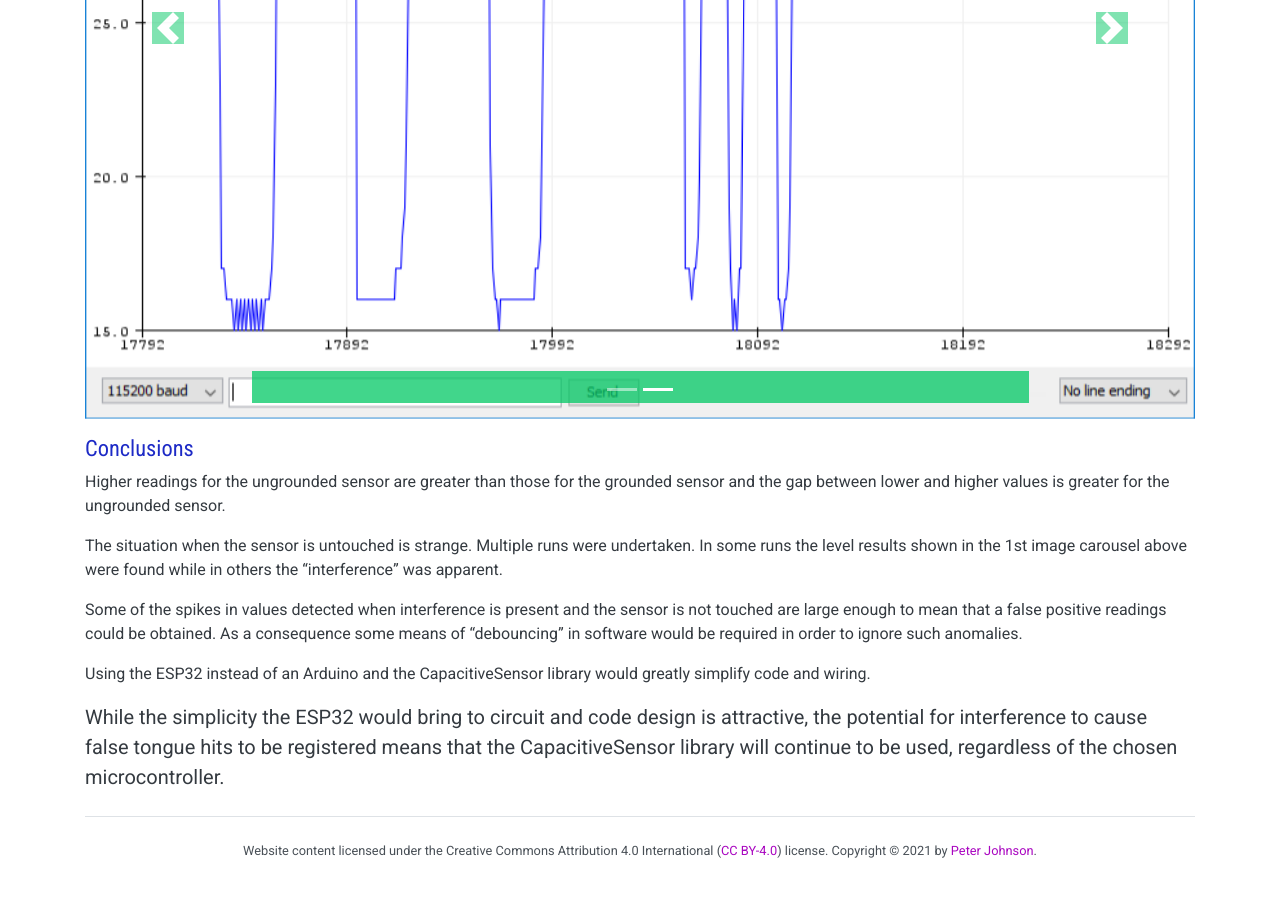
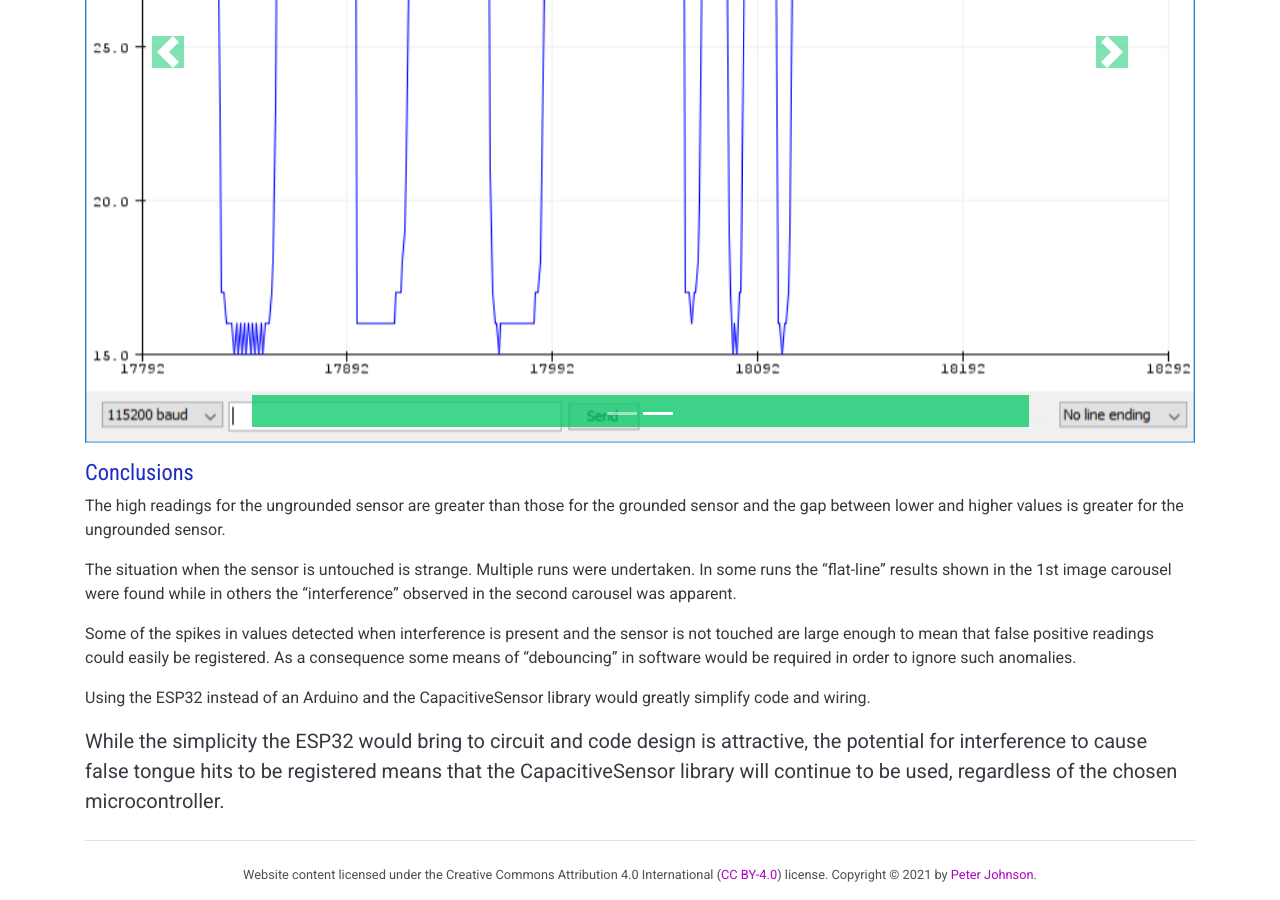
Before and after one commit to cahamo/cahamo.github.io, a Jekyll site: the page built from projects/tongue-drum/experiment-9.html, in a window 1280 px wide and 900 px high, scrolled down 3479 px. Built offline with Jekyll 4.4.1, drawn with Linux system fonts in a browser that asks for light colours; comment, search, counter and statistics services are not loaded; before the commit the page ends 4355 px from its top, so only the background shows below that; some of the changed text lies outside the part shown.

Commit message:
Fix errors in electro-tongue drum experiment 9 page

```diff
--- a/projects/tongue-drum/experiment-9.html
+++ b/projects/tongue-drum/experiment-9.html
@@ -30,7 +30,7 @@
 
 <h2>Results</h2>
 
-<p class="alert alert-info">It should be noted that the results obtained from the EPS32 touch pin are the inverse of those obtained with the CapacitiveSensor library. With the ESP32 a high value is returned when the sensor is not touched which <em>drops</em> when it is touched.</p>
+<p class="alert alert-info">It should be noted that the results obtained from the EPS32 touch pin are the inverse of those obtained with the CapacitiveSensor library. With the ESP32, a high value is returned when the sensor is not touched and the value <em>drops</em> when it is touched.</p>
 
 <p>The results of <em>not</em> touching the sensor, both with and without grounding, are shown in the following carousel. As can be seen, in both cases, the sensor reading was level.</p>
 
@@ -115,11 +115,11 @@
 
 <h2>Conclusions</h2>
 
-<p>Higher readings for the ungrounded sensor are greater than those for the grounded sensor and the gap between lower and higher values is greater for the ungrounded sensor.</p>
+<p>The high readings for the ungrounded sensor are greater than those for the grounded sensor and the gap between lower and higher values is greater for the ungrounded sensor.</p>
 
-<p>The situation when the sensor is untouched is strange. Multiple runs were undertaken. In some runs the level results shown in the 1st image carousel above were found while in others the &ldquo;interference&rdquo; was apparent.</p>
+<p>The situation when the sensor is untouched is strange. Multiple runs were undertaken. In some runs the &ldquo;flat-line&rdquo; results shown in the 1st image carousel were found while in others the &ldquo;interference&rdquo; observed in the second carousel was apparent.</p>
 
-<p>Some of the spikes in values detected when interference is present and the sensor is not touched are large enough to mean that a false positive readings could be obtained. As a consequence some means of &ldquo;debouncing&rdquo; in software would be required in order to ignore such anomalies.</p>
+<p>Some of the spikes in values detected when interference is present and the sensor is not touched are large enough to mean that false positive readings could easily be registered. As a consequence some means of &ldquo;debouncing&rdquo; in software would be required in order to ignore such anomalies.</p>
 
 <p>Using the ESP32 instead of an Arduino and the CapacitiveSensor library would greatly simplify code and wiring.</p>
 
```
Also changed, not shown: other parts of projects/tongue-drum/experiment-9.html (+5 -5 lines).
